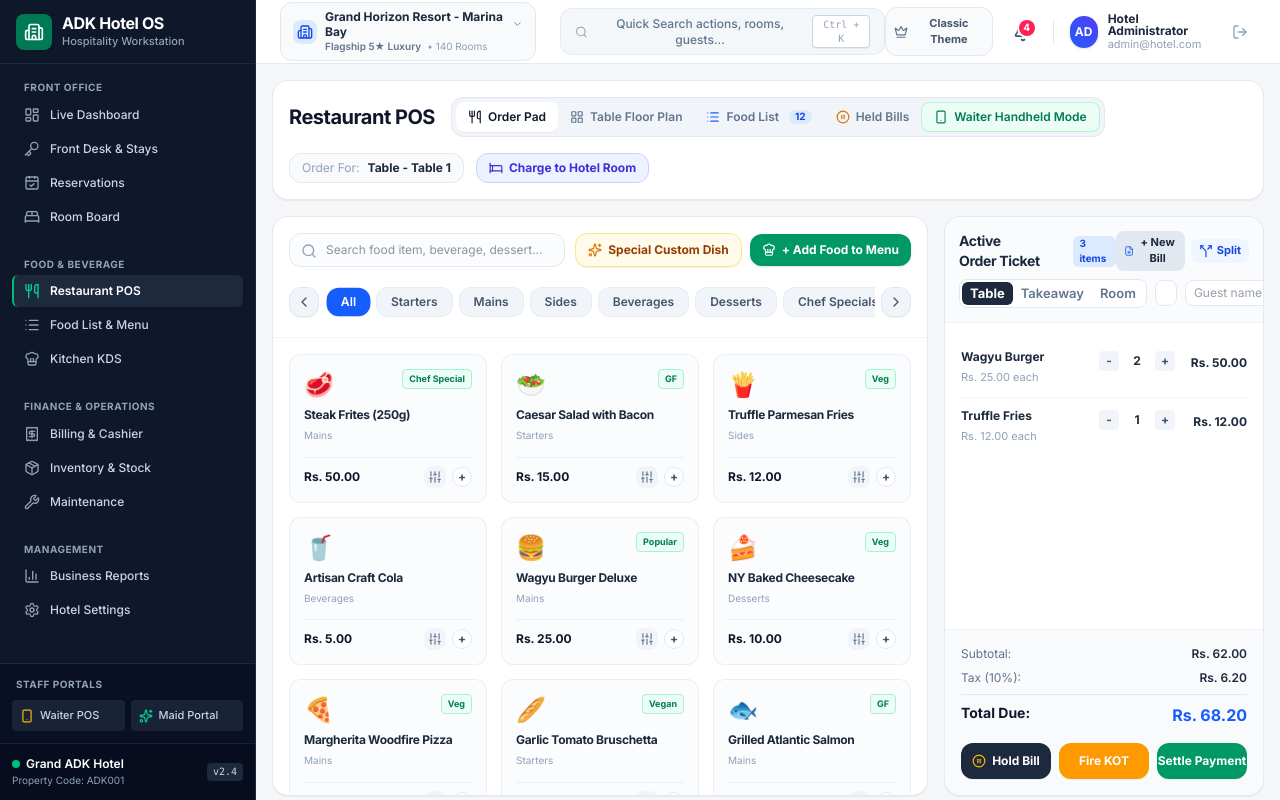
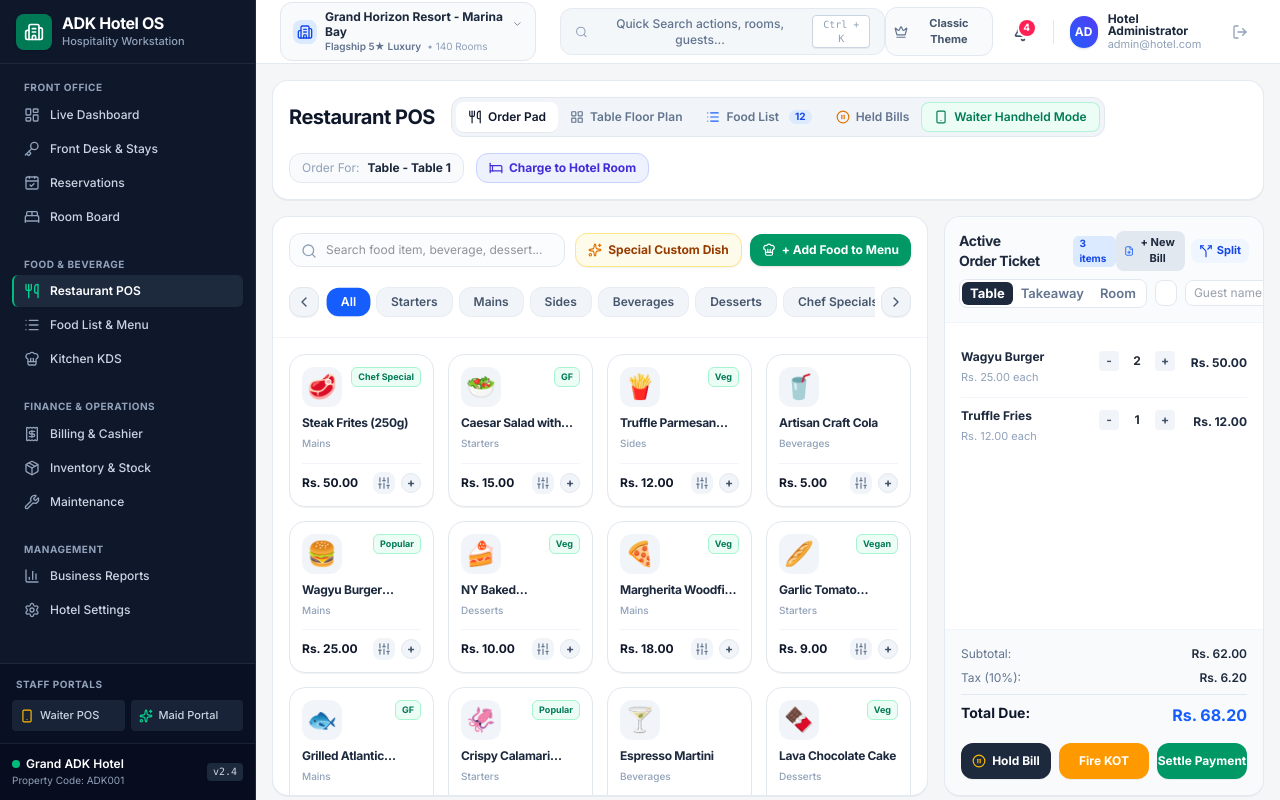
Before and after one commit to adksoftwares/hotel-os-platform, a Next.js app in the folder frontend/: page /pos in a window 1280 px wide. Built offline with nearby package versions, Linux system fonts and the light colour scheme; sample sign-in values are in the browser's storage.

Commit message:
fix(pos): compact food cards with auto-rows-max and centered rounded emoji tile

```diff
--- a/frontend/src/app/(dashboard)/pos/page.tsx
+++ b/frontend/src/app/(dashboard)/pos/page.tsx
@@ -1171,19 +1171,22 @@ export default function RestaurantPOS() {
               </div>
             </div>
 
-            {/* Menu Cards Grid */}
-            <div className="flex-1 p-4 overflow-y-auto grid grid-cols-2 sm:grid-cols-3 gap-3.5">
+            {/* Menu Cards Grid - Fixed Height Cards with auto-rows-max and content-start */}
+            <div className="flex-1 p-4 overflow-y-auto grid grid-cols-2 sm:grid-cols-3 xl:grid-cols-4 gap-3.5 auto-rows-max content-start">
               {filteredItems.map((item) => (
                 <div
                   key={item.id}
                   onClick={() => handleAddItem(item)}
-                  className="p-3.5 bg-slate-50/60 hover:bg-blue-50/50 border border-slate-200/70 hover:border-blue-300 rounded-xl cursor-pointer transition-all flex flex-col justify-between group select-none relative"
+                  className="p-3 bg-white hover:bg-blue-50/40 border border-slate-200 hover:border-blue-300 rounded-2xl cursor-pointer transition-all flex flex-col justify-between group select-none shadow-2xs hover:shadow-xs active:scale-98 min-h-[125px]"
                 >
                   <div>
                     <div className="flex items-start justify-between">
-                      <span className="text-2xl mb-1.5 block">{item.img && !item.img.startsWith('http') ? item.img : getEmojiForDish(item.name, item.category)}</span>
+                      {/* Emoji Icon Container - Centered and protected against font clipping */}
+                      <div className="w-10 h-10 rounded-xl bg-slate-100 group-hover:bg-blue-100/70 flex items-center justify-center text-2xl transition-colors mb-2 shrink-0">
+                        {item.img && !item.img.startsWith('http') ? item.img : getEmojiForDish(item.name, item.category)}
+                      </div>
                       {item.dietary && (
-                        <span className="text-[9px] font-bold px-1.5 py-0.5 rounded bg-emerald-50 text-emerald-700 border border-emerald-200">
+                        <span className="text-[9px] font-bold px-1.5 py-0.5 rounded-md bg-emerald-50 text-emerald-700 border border-emerald-200">
                           {item.dietary}
                         </span>
                       )}
@@ -1191,9 +1194,9 @@ export default function RestaurantPOS() {
                     <h3 className="font-bold text-slate-800 text-xs group-hover:text-blue-900 transition-colors line-clamp-1">
                       {item.name}
                     </h3>
-                    <span className="text-[10px] text-slate-400">{item.category}</span>
+                    <span className="text-[10px] text-slate-400 font-medium">{item.category}</span>
                   </div>
-                  <div className="mt-3 pt-2 border-t border-slate-200/60 flex items-center justify-between">
+                  <div className="mt-2.5 pt-2 border-t border-slate-100 flex items-center justify-between">
                     <span className="font-bold text-slate-900 text-xs">Rs. {item.price.toFixed(2)}</span>
                     <div className="flex items-center gap-1.5">
                       <button
@@ -1206,7 +1209,7 @@ export default function RestaurantPOS() {
                       >
                         <Sliders className="w-3.5 h-3.5" />
                       </button>
-                      <span className="w-5 h-5 rounded-full bg-white group-hover:bg-blue-600 group-hover:text-white border border-slate-200 text-slate-600 flex items-center justify-center font-bold text-xs transition-colors">
+                      <span className="w-5 h-5 rounded-full bg-slate-100 group-hover:bg-blue-600 group-hover:text-white border border-slate-200 group-hover:border-blue-600 text-slate-600 flex items-center justify-center font-bold text-xs transition-colors">
                         +
                       </span>
                     </div>
```
Also changed, not shown: frontend/public/sw.js.
